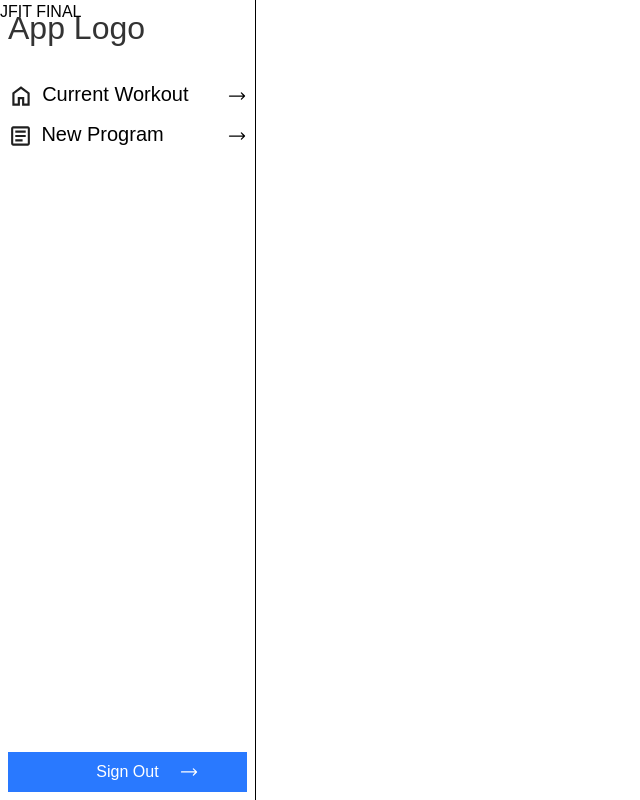
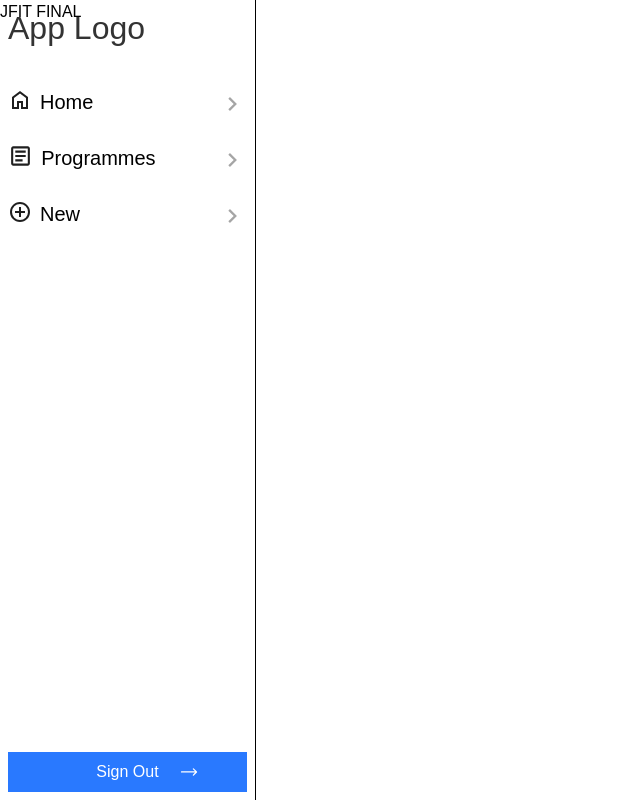
Before and after one commit to jrmilburn/fitnessapp-final, a Next.js app in the folder fitness-app/: page / in a window 1280 px wide. Shown: the whole page, without its empty margins (0-640 px from the left). Built offline with nearby package versions, Linux system fonts and the light colour scheme; no server answers; sample sign-in values are in the browser's storage.

Commit message:
Setup program data structure and rendering components

```diff
--- a/fitness-app/app/auth/login/page.jsx
+++ b/fitness-app/app/auth/login/page.jsx
@@ -26,7 +26,7 @@ const handleSubmit = async (e) => {
     }
 
     if(result.ok) {
-        router.push('/dashboard');
+        router.push('/workout');
     }
   }
 return (
--- a/fitness-app/app/auth/register/page.jsx
+++ b/fitness-app/app/auth/register/page.jsx
@@ -38,7 +38,7 @@ export default function RegisterPage() {
     if (signInResponse?.error) {
       setError(signInResponse.error);
     } else {
-      router.push('/dashboard');
+      router.push('/workout');
     }
   }
 
--- a/fitness-app/app/dashboard/page.jsx
+++ /dev/null
@@ -1,15 +0,0 @@
-"use client"
-import { useSession } from "next-auth/react"
-
-export default function Dashboard() {
-
-    const { data: session } = useSession();
-
-    return (
-        <div className="w-full min-h-screen flex flex-col gap-4 justify-center items-center">
-            <p>{session.user.email} logged in</p>
-
-        </div>
-    )
-
-}
--- a/fitness-app/app/layout.js
+++ b/fitness-app/app/layout.js
@@ -4,7 +4,6 @@ import { Geist, Geist_Mono } from "next/font/google";
 import "./globals.css";
 import { SessionProvider } from "next-auth/react";
 import ProtectedRoute from "@/components/ProtectedRoute";
-import Navbar from "@/components/navbar/Navbar";
 
 const geistSans = Geist({
   variable: "--font-geist-sans",
@@ -26,7 +25,6 @@ export default function RootLayout({ children }) {
       >
         <ProtectedRoute>
           {/**Navbar only on protected routes */}
-          <Navbar />
           {children}
         </ProtectedRoute>
 
--- /dev/null
+++ b/fitness-app/app/workout/page.jsx
@@ -0,0 +1,85 @@
+"use client"
+
+import { useSession } from "next-auth/react"
+import { useState, useEffect } from "react";
+
+import Workout from "@/components/workout/Workout";
+
+export default function Dashboard() {
+
+    const { data: session } = useSession();
+    const [program, setProgram] = useState(null);
+    const [currentWorkout, setCurrentWorkout] = useState(null);
+
+    const program1 = {
+        userId: "1",
+        name: "Program 1",
+        weeks: [
+            {
+                weekNo: 1,
+                workouts: [
+                    {
+                        name: "1",
+                        workoutNo: 1,
+                        exercises: [
+                            {
+                                name: "Squat",
+                                sets: [
+                                    {
+                                        setNo: 1,
+                                        reps: 0,
+                                        weight: 0
+                                    },                            {
+                                        setNo: 2,
+                                        reps: 0,
+                                        weight: 0
+                                    }
+                                ]
+                            }
+                        ]
+                    }
+                ]
+            },
+            {
+                weekNo: 2,
+                workouts: [
+                    {
+                        name: "1",
+                        workoutNo: 1,
+                        exercises: [
+                            {
+                                name: "Squat",
+                                sets: [
+                                    {
+                                        setNo: 1,
+                                        reps: 0,
+                                        weight: 0
+                                    },                            {
+                                        setNo: 2,
+                                        reps: 0,
+                                        weight: 0
+                                    }
+                                ]
+                            }
+                        ]
+                    }
+                ]
+            },
+        ]
+    }
+
+    useEffect(() => {
+        setProgram(program1);
+        setCurrentWorkout(program1?.weeks[0]?.workouts[0]);
+    }, [])
+
+    return (
+        <div className="max-w-[calc(100% - 16rem)] ml-64 min-h-screen flex flex-col gap-4 justify-center items-center">
+            <p>{session.user.email} logged in</p>
+            <Workout
+                workout={currentWorkout}
+            />
+        </div>
+    )
+
+}
--- a/fitness-app/components/ProtectedRoute.js
+++ b/fitness-app/components/ProtectedRoute.js
@@ -6,6 +6,7 @@ import { useSession } from "next-auth/react";
 import { useRouter, usePathname } from "next/navigation";
 import { useEffect, useState } from "react";
 import Image from 'next/image';
+import Navbar from "./navbar/Navbar";
 
 export default function ProtectedRoute({ children }) {
   const { status } = useSession();
@@ -39,9 +40,16 @@ export default function ProtectedRoute({ children }) {
     return () => clearTimeout(timer);
   }, [status]);
 
-  if (status === "authenticated" || isUnprotectedPath) {
+  if (status === "authenticated") {
     // Render the protected content if authenticated or if the path is unprotected
-    return <>{children}</>;
+    return (
+      <>
+        <Navbar />
+        {children}
+      </>)
+    ;
+  } else if (isUnprotectedPath) {
+    return <>{children}</>
   }
 
   // Optionally, render nothing or a fallback UI while redirecting
--- /dev/null
+++ b/fitness-app/components/library/Input.jsx
@@ -0,0 +1,10 @@
+export default function Input({ inputVal, setInputVal }) {
+
+    return (
+        <input
+            value={inputVal}
+            onChange={(e) => setInputVal(e.target.value)}
+        />
+    )
+
+}
--- a/fitness-app/components/navbar/LinksSet.jsx
+++ b/fitness-app/components/navbar/LinksSet.jsx
@@ -1,24 +1,28 @@
 import Link from "next/link";
 import Image from "next/image";
-import { ArrowLongRightIcon } from "@heroicons/react/24/solid";
 
 export default function LinksSet ({ links }) {
 
     return (
         <div className="flex flex-col items-start w-full mb-8 gap-2">
             {links.map((link) => (
-                <div key={link.id} className="flex items-center justify-between w-full">
-                    <div className="flex gap-2 items-center">
+                <div key={link.id} className="flex items-center justify-between w-full py-2 h-full">
+                    <div className="flex gap-2 items-center h-full">
                         <Image
                             width={32}
                             height={32}
                             src={link.icon}
                             alt="icon"
+                            className="-translate-y-1"
                         />
                         <Link href={link.href} className="w-full pb-1 text-xl">{link.title}</Link>
                     </div>
-                    <ArrowLongRightIcon
-                        className="w-5 h-5"
+                    <Image
+                        width={28}
+                        height={28}
+                        src="/icons/chevron-right.svg"
+                        alt="chevron"
+                        className="opacity-[0.4]"
                     />
                 </div>
             ))}
--- a/fitness-app/components/navbar/SidebarLinks.jsx
+++ b/fitness-app/components/navbar/SidebarLinks.jsx
@@ -5,15 +5,22 @@ export default function SidebarLinks() {
     const links = [
         {
             id: 1,
-            title: "Current Workout",
+            title: "Home",
             href: "/workout",
             icon: "/icons/home.svg"
         },
         {
             id: 2,
-            title: "New Program",
+            title: "Programmes",
             href: "/program",
             icon: "/icons/program.svg"
+        },
+        {
+            id: 3,
+            title: "New",
+            href: "/new",
+            icon: "/icons/plus.svg"
+
         }
     ]
 
--- /dev/null
+++ b/fitness-app/components/workout/Exercise.jsx
@@ -0,0 +1,18 @@
+import Set from "./Set"
+
+export default function Exercise({ exercise }) {
+
+    return (
+        <div>
+            {exercise?.name}
+            {exercise?.sets?.map((set) => {
+                return (
+                    <Set
+                        set={set}
+                    />
+                )
+            })}
+        </div>
+    )
+
+}
--- /dev/null
+++ b/fitness-app/components/workout/Set.jsx
@@ -0,0 +1,22 @@
+import Input from "../library/Input"
+import { useState } from "react"
+
+export default function Set({ set }) {
+
+    const [weight, setWeight] = useState(set?.weight);
+    const [reps, setReps] = useState(set?.reps);
+
+    return (
+        <div className="flex justify-between">
+            <Input
+                inputVal={weight}
+                setInputVal={setWeight}
+            />
+            <Input
+                inputVal={reps}
+                setInputVal={setReps}
+            />
+        </div>
+    )
+
+}
--- /dev/null
+++ b/fitness-app/components/workout/Workout.jsx
@@ -0,0 +1,20 @@
+import Exercise from "./Exercise"
+
+export default function Workout({ workout }) {
+
+    console.log(workout);
+
+    return (
+        <>
+            {workout?.exercises?.map((exercise, index) => {
+                return (
+                    <Exercise
+                        key={index}
+                        exercise={exercise}
+                    />
+                )
+            })}
+        </>
+    )
+
+}
```
Also changed, not shown: fitness-app/public/icons/chevron-right.svg (added), fitness-app/public/icons/plus.svg (added).
